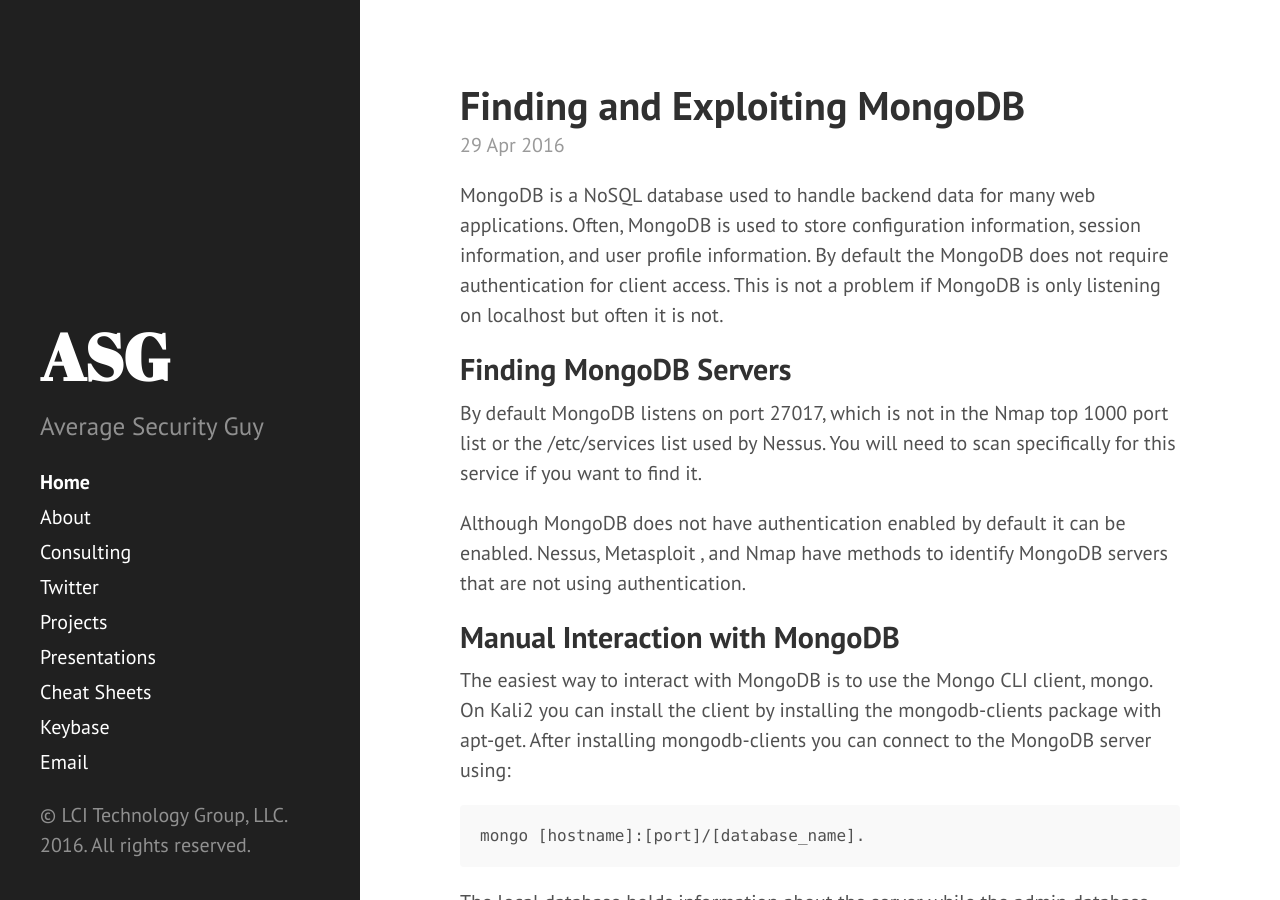
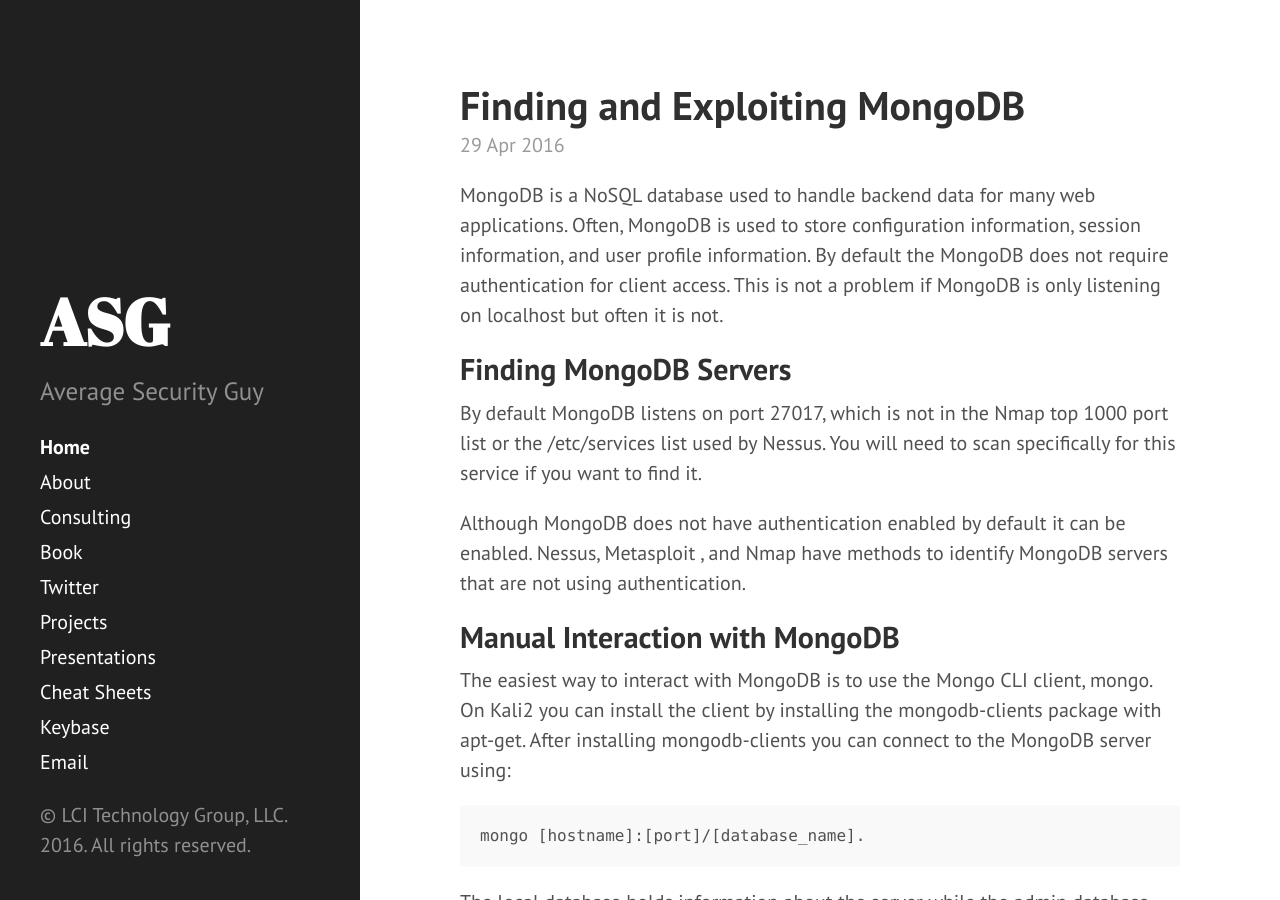
Before and after one commit to jaxmayhem/averagesecurityguy.github.io, a Jekyll site: the page built from index.html, in a window 1280 px wide and 900 px high. Built offline with Jekyll 4.4.1, drawn with Linux system fonts in a browser that asks for light colours; the list of posts is cut into pages by our own code.

Commit message:
Added book link

```diff
--- a/_includes/sidebar.html
+++ b/_includes/sidebar.html
@@ -26,6 +26,7 @@
         {% endif %}
       {% endfor %}
 
+      <a class="sidebar-nav-item" href="{{ site.baseurl }}assets/hack-yourself-first-final.pdf">Book</a>
       <a class="sidebar-nav-item" href="https://twitter.com/averagesecguy">Twitter</a>
       <a class="sidebar-nav-item" href="https://github.com/averagesecurityguy">Projects</a>
       <a class="sidebar-nav-item" href="https://github.com/averagesecurityguy/presentations">Presentations</a>
```
